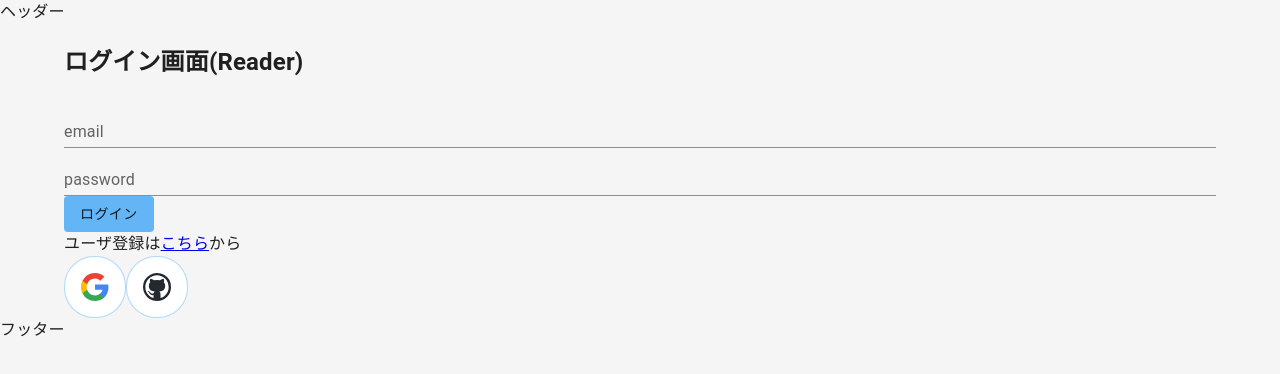
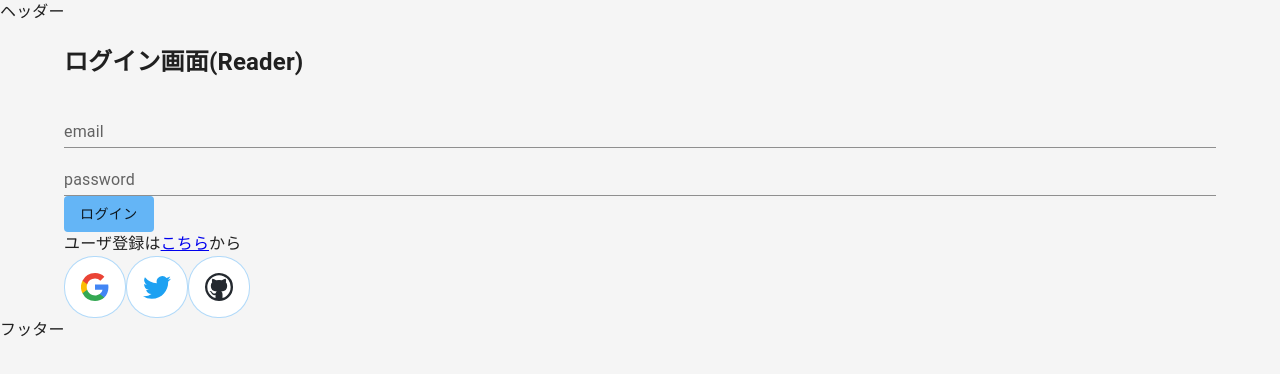
Before and after one commit to Makotty/E-Code_front, a React (Vite) app: page /reader_login in a window 1280 px wide. Shown: the top 374 px of the page. Built offline with nearby package versions, Linux system fonts and the light colour scheme; no server answers.

Commit message:
Twitter認証の実装(Log In)

```diff
--- a/src/pages/ReaderLogin.tsx
+++ b/src/pages/ReaderLogin.tsx
@@ -22,7 +22,7 @@ import BaseInput from '../components/BaseInput'
 import BaseOAuthButton from '../components/BaseOAuthButton'
 
 // Containers
-import { googleAuth, githubAuth } from '../containers/OAuth'
+import { googleAuth, twitterAuth, githubAuth } from '../containers/OAuth'
 
 // Contexts
 import { useOAuthContext } from '../contexts/OAuthContext'
@@ -32,6 +32,7 @@ import { IFormValues } from '../types/FormValues'
 
 // Images
 import googleIcon from '../assets/images/google-icon.svg'
+import twitterIcon from '../assets/images/twitter-icon.svg'
 import githubIcon from '../assets/images/github-icon.svg'
 
 const ReaderLogin: VFC = () => {
@@ -107,6 +108,11 @@ const ReaderLogin: VFC = () => {
         oAuthAlt="Googleのアイコン"
       />
       <BaseOAuthButton
+        serviceAuth={twitterAuth}
+        oAuthIcon={twitterIcon}
+        oAuthAlt="Twitterのアイコン"
+      />
+      <BaseOAuthButton
         serviceAuth={githubAuth}
         oAuthIcon={githubIcon}
         oAuthAlt="GitHubのアイコン"
```
